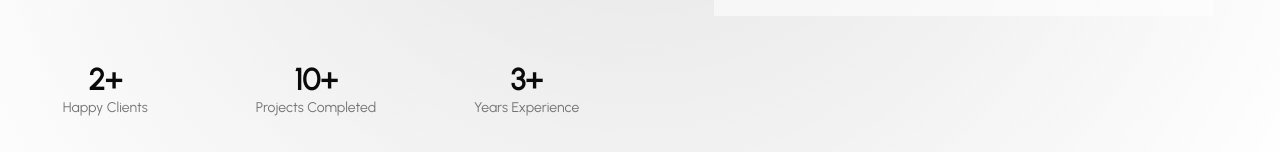
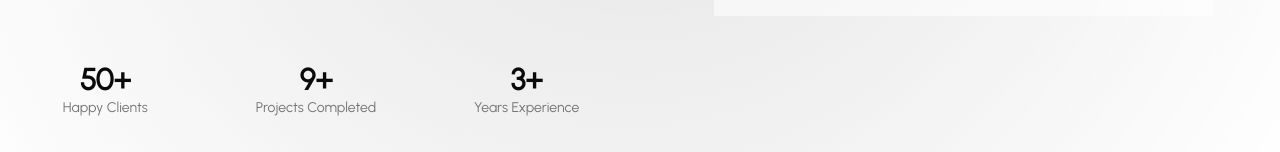
Before and after one commit to Masood-zone/gree-software-company-bio, a Next.js app: page / in a window 1280 px wide. Shown: the part 747-899 px from the top of the page. Built offline with nearby package versions, Linux system fonts and the light colour scheme.

Commit message:
change:hero section update

```diff
--- a/src/components/sections/hero.tsx
+++ b/src/components/sections/hero.tsx
@@ -91,11 +91,11 @@ export default function Hero() {
           {/* Stats */}
           <div className="grid grid-cols-3 gap-8 pt-8">
             <div className="text-center">
-              <div className="text-3xl font-bold">2+</div>
+              <div className="text-3xl font-bold">50+</div>
               <div className="text-sm text-muted-foreground">Happy Clients</div>
             </div>
             <div className="text-center">
-              <div className="text-3xl font-bold">10+</div>
+              <div className="text-3xl font-bold">9+</div>
               <div className="text-sm text-muted-foreground">
                 Projects Completed
               </div>
```
